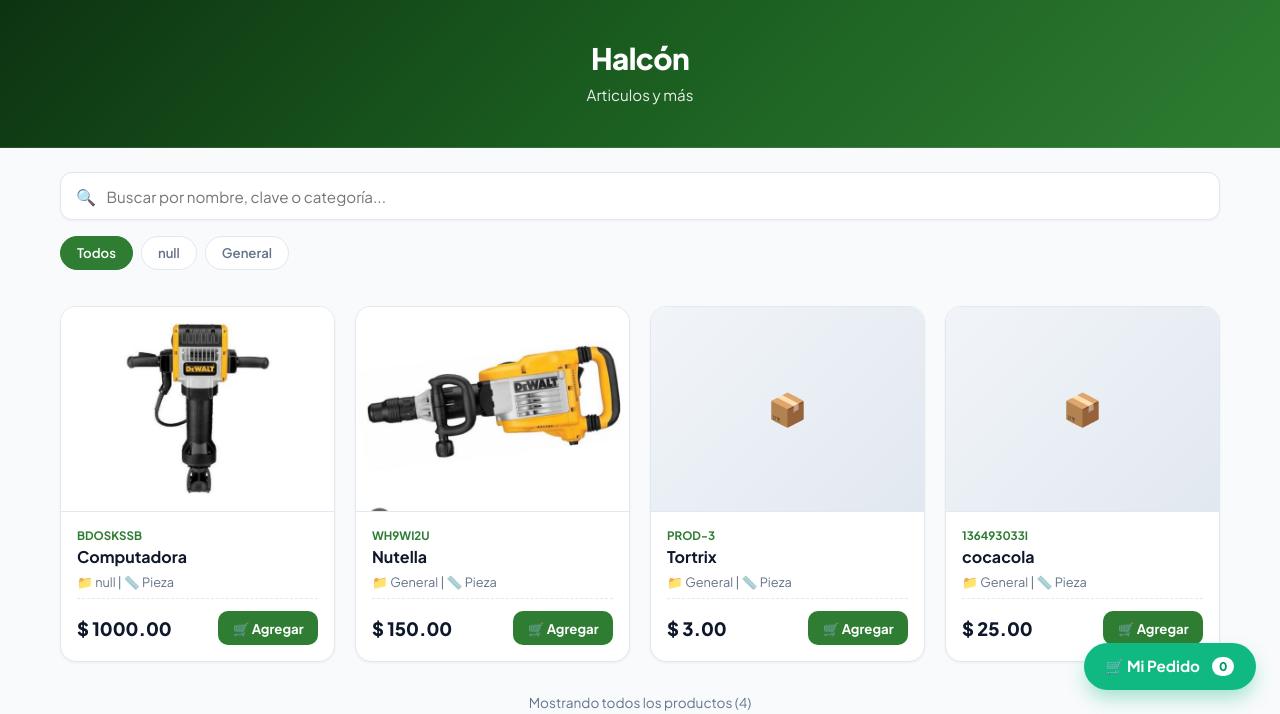
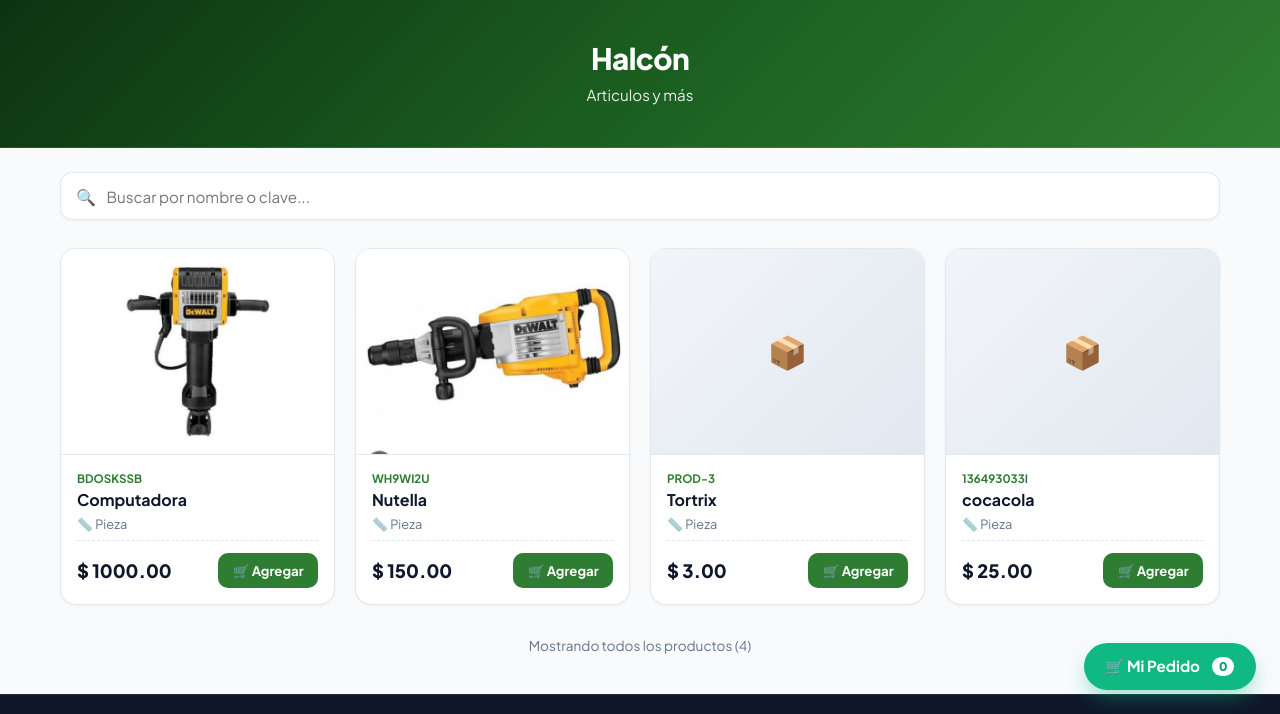
Before and after one commit to cuazzar1-byte/tienda-virtual, a plain HTML site: page index.html in a window 1280 px wide. Shown: the part 86-800 px from the top of the page. Drawn offline with Linux system fonts and the light colour scheme.

Commit message:
Actualizar tienda virtual con InventariosTA

```diff
--- a/index.html
+++ b/index.html
@@ -1016,11 +1016,7 @@
         <div class="controls">
             <div class="search-box">
                 <span class="search-icon">🔍</span>
-                <input type="text" id="searchInput" placeholder="Buscar por nombre, clave o categoría..." oninput="handleSearch()">
-            </div>
-
-            <div class="category-pills" id="categoryPills">
-                <!-- Se llenan dinámicamente con JS -->
+                <input type="text" id="searchInput" placeholder="Buscar por nombre o clave..." oninput="handleSearch()">
             </div>
 
         </div>
@@ -1182,13 +1178,13 @@
         const WHATSAPP_PHONE = "50235224837";
         const CONTACT_EMAIL = "creativeplanett@gmail.com";
         const BUSINESS_NAME = "Halcón";
-        const SHOW_CATEGORIES = true;
+        const SHOW_CATEGORIES = false;
         const PAGE_SIZE = 36;
 
         // CATÁLOGO DE PRODUCTOS (SIN STOCK)
         const products = [
   {
-    "categoria": "null",
+    "categoria": "",
     "clave": "bdoskssb",
     "descripcion": "",
     "id": 1,
@@ -1199,7 +1195,7 @@
     "unidad": "Pieza"
   },
   {
-    "categoria": "General",
+    "categoria": "",
     "clave": "wh9wi2u",
     "descripcion": "",
     "id": 2,
@@ -1210,7 +1206,7 @@
     "unidad": "Pieza"
   },
   {
-    "categoria": "General",
+    "categoria": "",
     "clave": "PROD-3",
     "descripcion": "",
     "id": 3,
@@ -1221,7 +1217,7 @@
     "unidad": "Pieza"
   },
   {
-    "categoria": "General",
+    "categoria": "",
     "clave": "136493033i",
     "descripcion": "",
     "id": 4,
```
